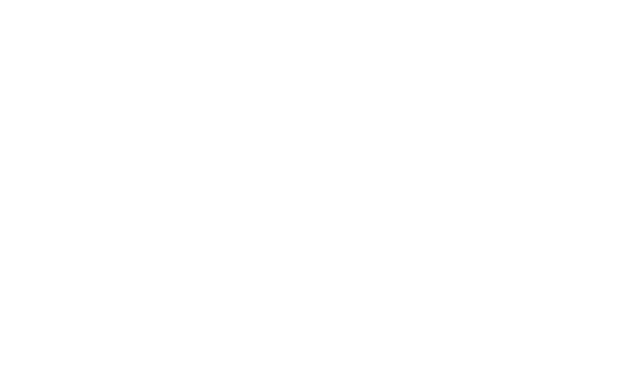
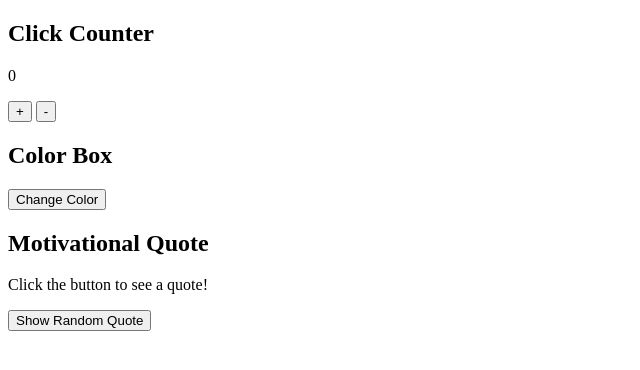
Before and after one commit to Lessa-github/finalexam_103_GABRIEL-SANTA-ROSA-LESSA, a plain HTML site: page index.html in a window 1280 px wide. Shown: the whole page, without its empty margins (0-640 px from the left). Drawn offline with Linux system fonts and the light colour scheme.

Commit message:
Added HTML layout for all sections

```diff
--- a/index.html
+++ b/index.html
@@ -7,6 +7,32 @@
     <link rel="stylesheet" href="styles.css">
 </head>
 <body>
+    <main class="container">
+    <section class="counter-section">
+        <h1>Click Counter</h1>
+        <div class="counter-display">
+            <p id="count-display">0</p>
+        </div>
+        <div class="button-group">
+            <button id="increment-btn">+</button>
+            <button id="decrement-btn">-</button>
+        </div>
+    </section>
+
+    <section class="color-changer-section">
+        <h2>Color Box</h2>
+        <div id="color-box"></div>
+        <button id="change-color-btn">Change Color</button>
+    </section>
+
+    <section class="quote-generator-section">
+        <h2>Motivational Quote</h2>
+        <div class="quote-display">
+            <p id="quote-text">Click the button to see a quote!</p>
+        </div>
+        <button id="new-quote-btn">Show Random Quote</button>
+    </section>
+</main>
     <script src="script.js"></script>
 </body>
 </html>
```
